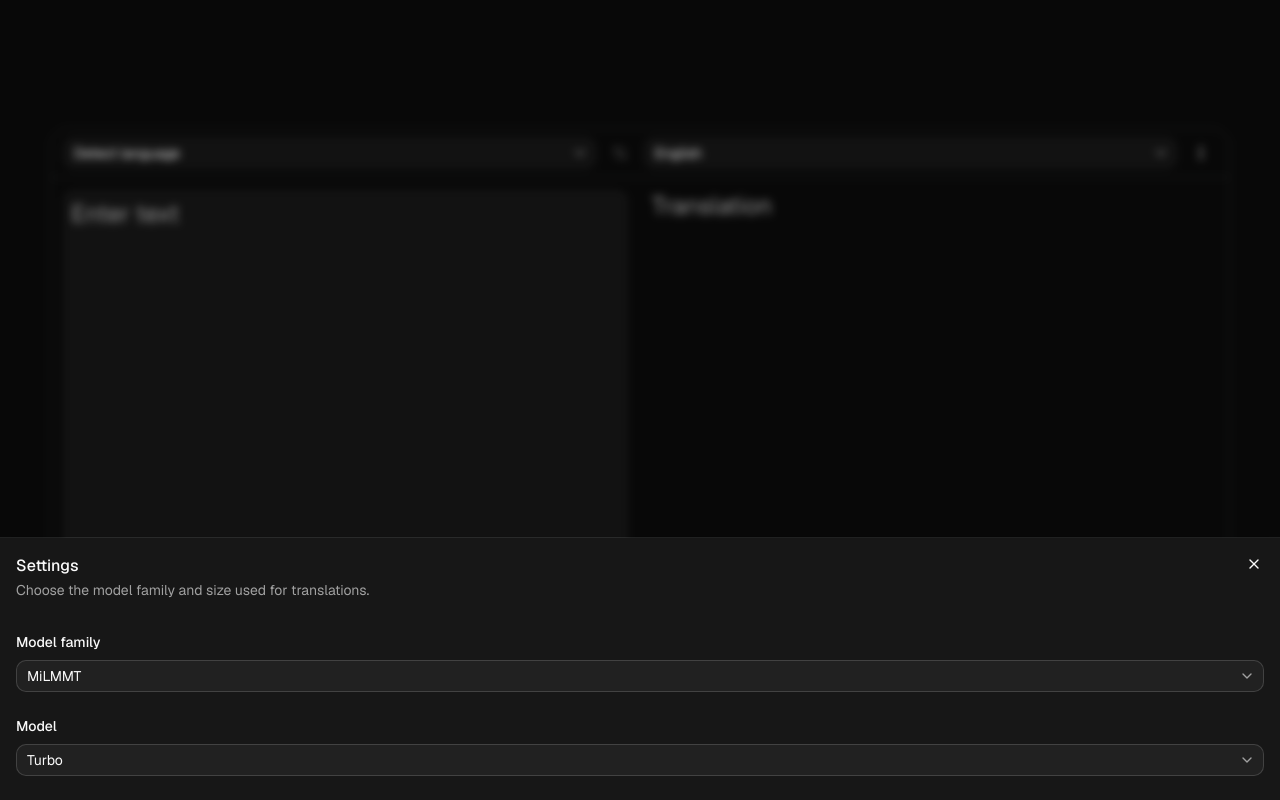
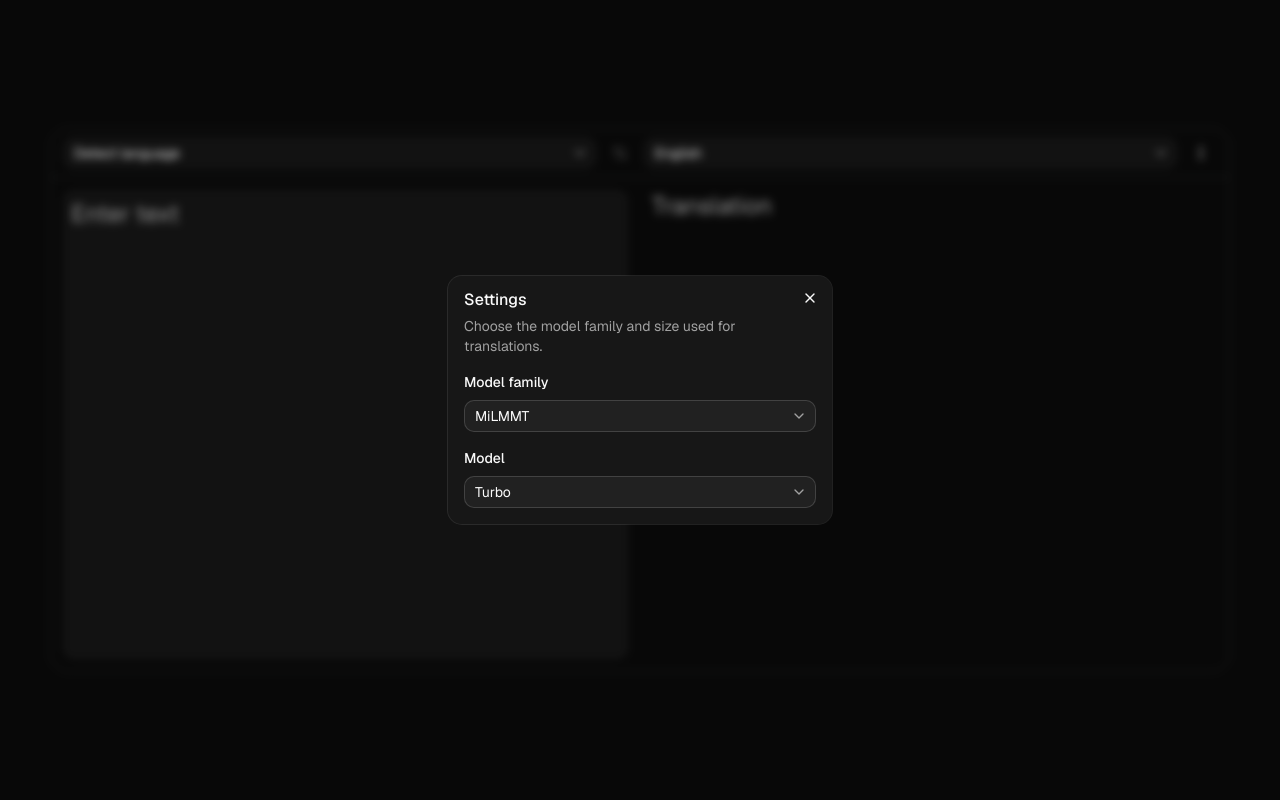
Before and after one commit to Quozul/quozul-translate, a Next.js app: page / in a window 1280 px wide. Both pictures are taken after a click on the button 1201 px from the left and 153 px from the top of the page. Built offline with nearby package versions, Linux system fonts and the light colour scheme.

Commit message:
refactor: setting sheet is now a dialog

```diff
--- a/components/settings-sheet.tsx
+++ b/components/settings-dialog.tsx
@@ -8,12 +8,12 @@ import {
   SelectValue,
 } from "@/components/ui/select";
 import {
-  Sheet,
-  SheetContent,
-  SheetDescription,
-  SheetHeader,
-  SheetTitle,
-} from "@/components/ui/sheet";
+  Dialog,
+  DialogContent,
+  DialogDescription,
+  DialogHeader,
+  DialogTitle,
+} from "@/components/ui/dialog";
 import {
   MODEL_FAMILIES,
   MODEL_PRESET_LABELS,
@@ -24,7 +24,7 @@ import {
   type ModelPreset,
 } from "@/lib/models";
 
-interface SettingsSheetProps {
+interface SettingsDialogProps {
   open: boolean;
   onOpenChange: (open: boolean) => void;
   family: ModelFamilyId;
@@ -33,24 +33,24 @@ interface SettingsSheetProps {
   onPresetChange: (preset: ModelPreset) => void;
 }
 
-export function SettingsSheet({
+export function SettingsDialog({
   open,
   onOpenChange,
   family,
   preset,
   onFamilyChange,
   onPresetChange,
-}: SettingsSheetProps) {
+}: SettingsDialogProps) {
   return (
-    <Sheet open={open} onOpenChange={onOpenChange}>
-      <SheetContent side="bottom" className="max-h-[80dvh]">
-        <SheetHeader>
-          <SheetTitle>Settings</SheetTitle>
-          <SheetDescription>
+    <Dialog open={open} onOpenChange={onOpenChange}>
+      <DialogContent>
+        <DialogHeader>
+          <DialogTitle>Settings</DialogTitle>
+          <DialogDescription>
             Choose the model family and size used for translations.
-          </SheetDescription>
-        </SheetHeader>
-        <div className="space-y-6 px-4 pb-6">
+          </DialogDescription>
+        </DialogHeader>
+        <div className="flex flex-col gap-4">
           <div>
             <p className="mb-2 text-sm font-medium">
               <label htmlFor="model-family">Model family</label>
@@ -112,7 +112,7 @@ export function SettingsSheet({
             </Select>
           </div>
         </div>
-      </SheetContent>
-    </Sheet>
+      </DialogContent>
+    </Dialog>
   );
 }
--- a/components/translator/translator-settings.tsx
+++ b/components/translator/translator-settings.tsx
@@ -8,7 +8,7 @@ import {
   TooltipContent,
   TooltipTrigger,
 } from "@/components/ui/tooltip";
-import { SettingsSheet } from "@/components/settings-sheet";
+import { SettingsDialog } from "@/components/settings-dialog";
 import {
   useTranslatorActions,
   useTranslatorPreferences,
@@ -55,7 +55,7 @@ export function TranslatorSettings() {
           </KbdGroup>
         </TooltipContent>
       </Tooltip>
-      <SettingsSheet
+      <SettingsDialog
         open={open}
         onOpenChange={setOpen}
         family={family}
--- a/components/ui/sheet.tsx
+++ /dev/null
@@ -1,137 +0,0 @@
-"use client";
-
-import * as React from "react";
-import { Dialog as SheetPrimitive } from "@base-ui/react/dialog";
-import { cn } from "@/lib/utils";
-
-import { Button } from "@/components/ui/button";
-import { XIcon } from "lucide-react";
-
-function Sheet({ ...props }: SheetPrimitive.Root.Props) {
-  return <SheetPrimitive.Root data-slot="sheet" {...props} />;
-}
-
-function SheetTrigger({ ...props }: SheetPrimitive.Trigger.Props) {
-  return <SheetPrimitive.Trigger data-slot="sheet-trigger" {...props} />;
-}
-
-function SheetClose({ ...props }: SheetPrimitive.Close.Props) {
-  return <SheetPrimitive.Close data-slot="sheet-close" {...props} />;
-}
-
-function SheetPortal({ ...props }: SheetPrimitive.Portal.Props) {
-  return <SheetPrimitive.Portal data-slot="sheet-portal" {...props} />;
-}
-
-function SheetOverlay({ className, ...props }: SheetPrimitive.Backdrop.Props) {
-  return (
-    <SheetPrimitive.Backdrop
-      data-slot="sheet-overlay"
-      className={cn(
-        "fixed inset-0 z-50 bg-black/10 transition-opacity duration-150 data-ending-style:opacity-0 data-starting-style:opacity-0 supports-backdrop-filter:backdrop-blur-xs",
-        className,
-      )}
-      {...props}
-    />
-  );
-}
-
-function SheetContent({
-  className,
-  children,
-  side = "right",
-  showCloseButton = true,
-  ...props
-}: SheetPrimitive.Popup.Props & {
-  side?: "top" | "right" | "bottom" | "left";
-  showCloseButton?: boolean;
-}) {
-  return (
-    <SheetPortal>
-      <SheetOverlay />
-      <SheetPrimitive.Popup
-        data-slot="sheet-content"
-        data-side={side}
-        className={cn(
-          "fixed z-50 flex flex-col gap-4 bg-popover bg-clip-padding text-sm text-popover-foreground shadow-lg transition duration-200 ease-in-out data-ending-style:opacity-0 data-starting-style:opacity-0 data-[side=bottom]:inset-x-0 data-[side=bottom]:bottom-0 data-[side=bottom]:h-auto data-[side=bottom]:border-t data-[side=bottom]:data-ending-style:translate-y-[2.5rem] data-[side=bottom]:data-starting-style:translate-y-[2.5rem] data-[side=left]:inset-y-0 data-[side=left]:left-0 data-[side=left]:h-full data-[side=left]:w-3/4 data-[side=left]:border-r data-[side=left]:data-ending-style:translate-x-[-2.5rem] data-[side=left]:data-starting-style:translate-x-[-2.5rem] data-[side=right]:inset-y-0 data-[side=right]:right-0 data-[side=right]:h-full data-[side=right]:w-3/4 data-[side=right]:border-l data-[side=right]:data-ending-style:translate-x-[2.5rem] data-[side=right]:data-starting-style:translate-x-[2.5rem] data-[side=top]:inset-x-0 data-[side=top]:top-0 data-[side=top]:h-auto data-[side=top]:border-b data-[side=top]:data-ending-style:translate-y-[-2.5rem] data-[side=top]:data-starting-style:translate-y-[-2.5rem] data-[side=left]:sm:max-w-sm data-[side=right]:sm:max-w-sm",
-          className,
-        )}
-        {...props}
-      >
-        {children}
-        {showCloseButton && (
-          <SheetPrimitive.Close
-            data-slot="sheet-close"
-            render={
-              <Button
-                variant="ghost"
-                className="absolute top-3 right-3"
-                size="icon-sm"
-              />
-            }
-          >
-            <XIcon />
-            <span className="sr-only">Close</span>
-          </SheetPrimitive.Close>
-        )}
-      </SheetPrimitive.Popup>
-    </SheetPortal>
-  );
-}
-
-function SheetHeader({ className, ...props }: React.ComponentProps<"div">) {
-  return (
-    <div
-      data-slot="sheet-header"
-      className={cn("flex flex-col gap-0.5 p-4", className)}
-      {...props}
-    />
-  );
-}
-
-function SheetFooter({ className, ...props }: React.ComponentProps<"div">) {
-  return (
-    <div
-      data-slot="sheet-footer"
-      className={cn("mt-auto flex flex-col gap-2 p-4", className)}
-      {...props}
-    />
-  );
-}
-
-function SheetTitle({ className, ...props }: SheetPrimitive.Title.Props) {
-  return (
-    <SheetPrimitive.Title
-      data-slot="sheet-title"
-      className={cn(
-        "font-heading text-base font-medium text-foreground",
-        className,
-      )}
-      {...props}
-    />
-  );
-}
-
-function SheetDescription({
-  className,
-  ...props
-}: SheetPrimitive.Description.Props) {
-  return (
-    <SheetPrimitive.Description
-      data-slot="sheet-description"
-      className={cn("text-sm text-muted-foreground", className)}
-      {...props}
-    />
-  );
-}
-
-export {
-  Sheet,
-  SheetTrigger,
-  SheetClose,
-  SheetContent,
-  SheetHeader,
-  SheetFooter,
-  SheetTitle,
-  SheetDescription,
-};
```
